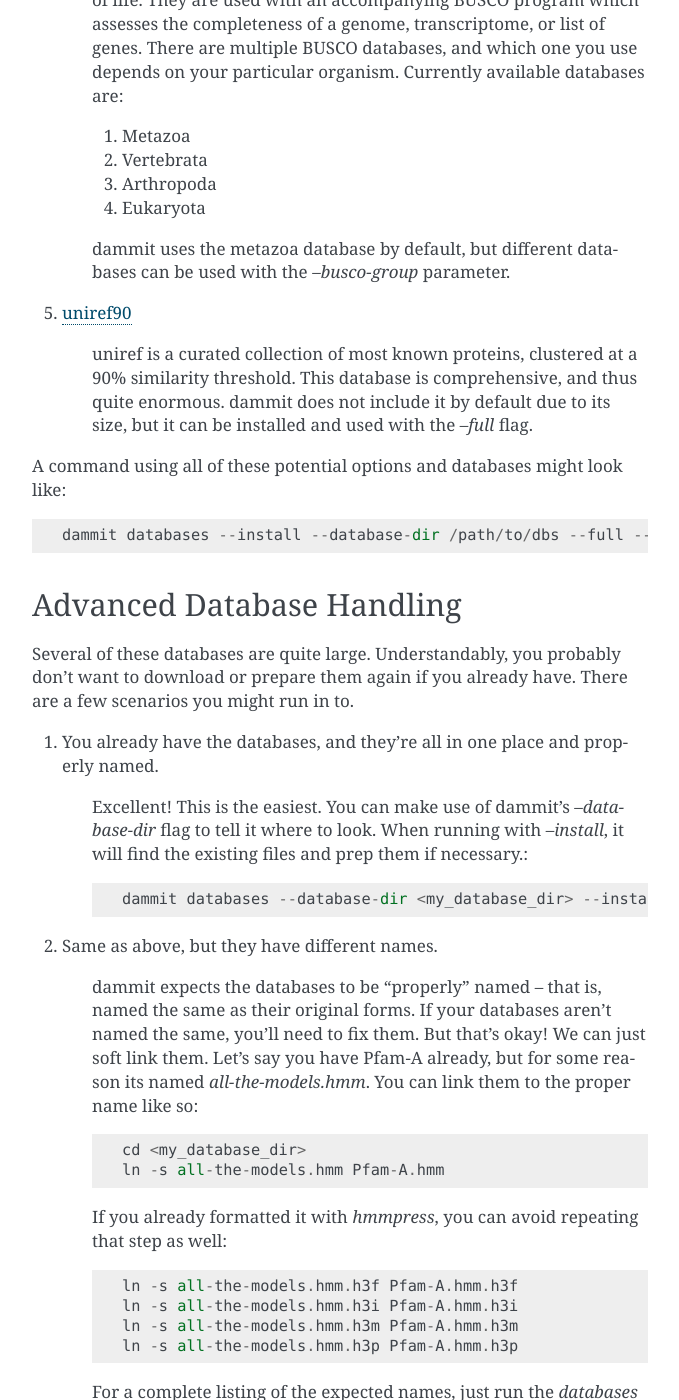
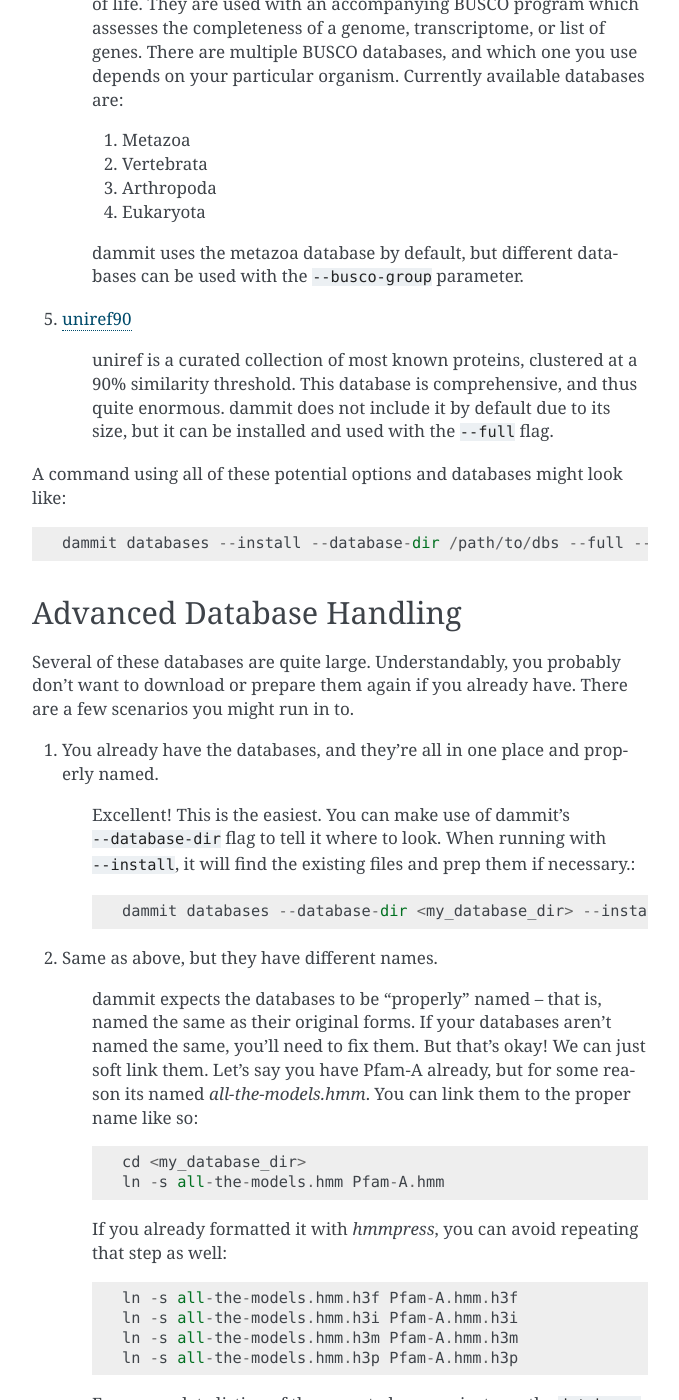
Before and after one commit to dib-lab/dammit, a Sphinx documentation site: the page built from doc/databases.rst, in a window 1280 px wide and 1400 px high, scrolled down 1251 px. Shown: the whole window, without its empty margins (410-1089 px from the left). Built offline with Sphinx 7.4.7, drawn with Linux system fonts in a browser that asks for light colours; some of the changed text lies outside the part shown.

Commit message:
Fix some rst formatting

```diff
--- a/doc/databases.rst
+++ b/doc/databases.rst
@@ -4,10 +4,10 @@
 Basic Usage
 ------------
 
-dammit handles databases under the `dammit databases` subcommand. By default,
+dammit handles databases under the ``dammit databases`` subcommand. By default,
 dammit looks for databases in `$HOME/.dammit/databases` and will install them
 there if missing. If you have some of the databases already, you can inform dammit
-with the `--database-dir` flag.
+with the ``--database-dir`` flag.
 
 To check for databases in the default location::
 
@@ -60,14 +60,14 @@
     #. Eukaryota
 
     dammit uses the metazoa database by default, but different databases can be used with
-    the `--busco-group` parameter.
+    the ``--busco-group`` parameter.
 
 #. `uniref90 <http://www.uniprot.org/help/uniref>`__
 
     uniref is a curated collection of most known proteins, clustered at a 90% similarity
     threshold. This database is comprehensive, and thus quite enormous. dammit does not
     include it by default due to its size, but it can be installed and used with the
-    `--full` flag.
+    ``--full`` flag.
 
 A command using all of these potential options and databases might look like::
 
@@ -83,8 +83,8 @@
 
 #. You already have the databases, and they're all in one place and properly named.
 
-    Excellent! This is the easiest. You can make use of dammit's `--database-dir`
-    flag to tell it where to look. When running with `--install`, it will find
+    Excellent! This is the easiest. You can make use of dammit's ``--database-dir``
+    flag to tell it where to look. When running with ``--install``, it will find
     the existing files and prep them if necessary.::
 
         dammit databases --database-dir <my_database_dir> --install
@@ -108,14 +108,14 @@
         ln -s all-the-models.hmm.h3m Pfam-A.hmm.h3m
         ln -s all-the-models.hmm.h3p Pfam-A.hmm.h3p
 
-    For a complete listing of the expected names, just run the `databases` command::
+    For a complete listing of the expected names, just run the ``databases`` command::
 
         dammit databases
 
 #. You have the databases, but they're scattered to the virtual winds.
 
     The fix here is similar to the above. This time, however, we'll soft link
-    all the databases to one location. If you've run `dammit databases`, a
+    all the databases to one location. If you've run ``dammit databases``, a
     new directory will have been created at `$HOME/.dammit/databases`. This is
     where they are stored by default, so we might as well use it! For example::
 
--- a/doc/tutorial.rst
+++ b/doc/tutorial.rst
@@ -37,7 +37,7 @@
 
 While the initial download takes a while, once its done, you won't need to do it again --
 dammit keeps track of the database state and won't repeat work its already completed,
-even if you accidentally rerun with the `--install` flag.
+even if you accidentally rerun with the ``--install`` flag.
 
 Annotation
 ----------
@@ -46,7 +46,7 @@
 this is a toy example, seeing as these proteins came from the same set of
 transcripts as we're annotating, but they illustrate the usage nicely enough.
 We'll also specify a non-default BUSCO group. You can replace the argument to
-`--n_threads` with however many cores are available on your system in order to
+``--n_threads`` with however many cores are available on your system in order to
 speed it up.::
 
     dammit annotate cdna_nointrons_utrs.fa --user-databases pep.fa --busco-group eukaryota --n_threads 1
```
Also changed, not shown: doc/usage.rst (+5 -5 lines).
